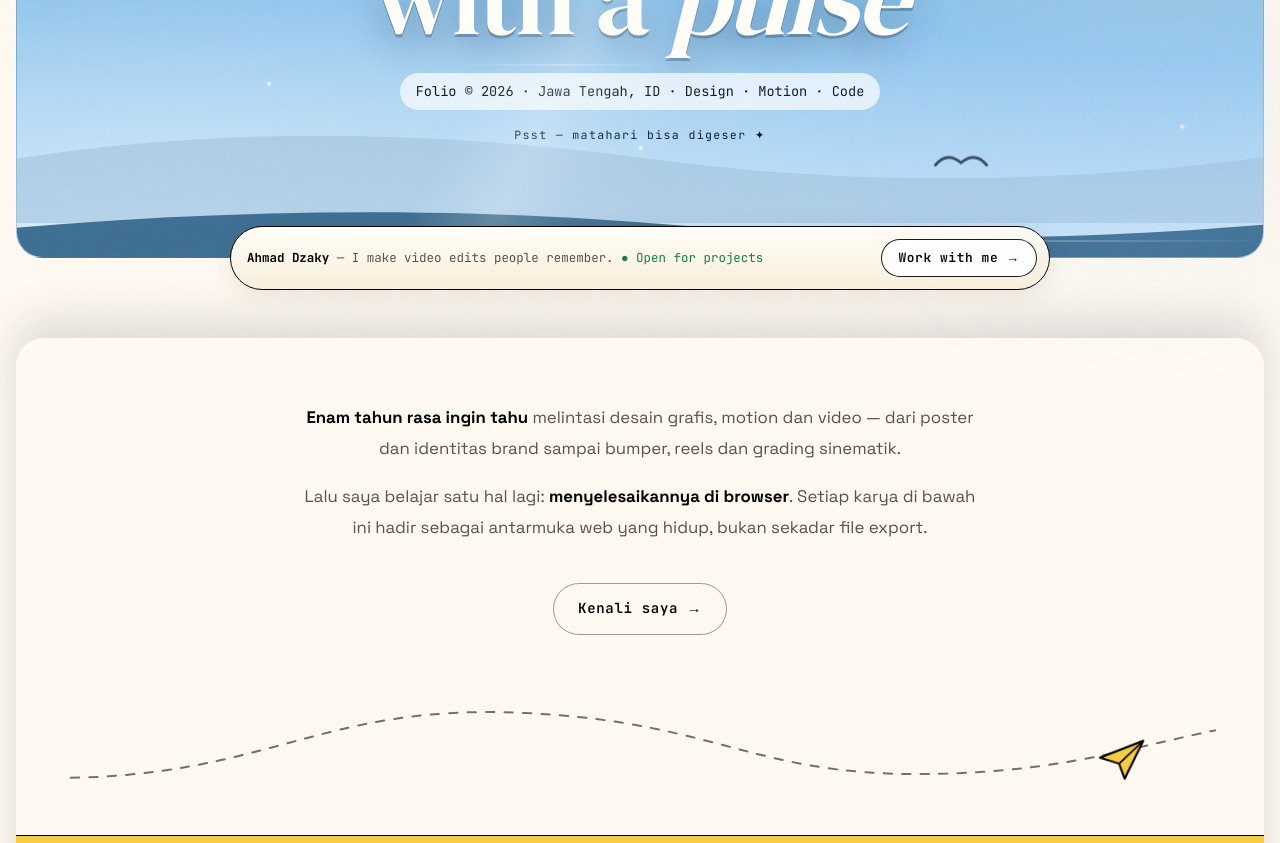
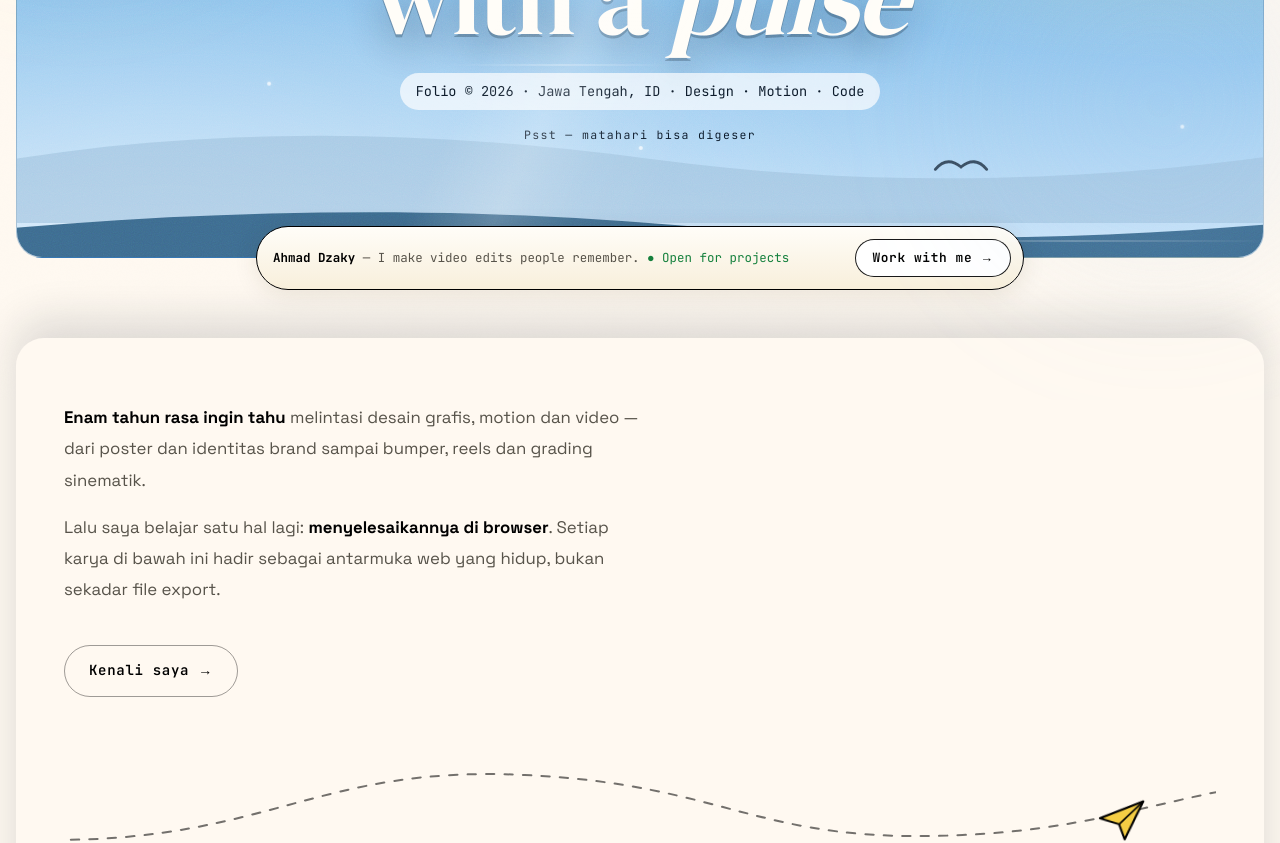
Before and after one commit to DzaKidz/PortfolioV2, a Next.js app: page / in a window 1280 px wide. Shown: the part 400-1243 px from the top of the page. Built offline with nearby package versions, Linux system fonts and the light colour scheme.

Commit message:
fix layout

```diff
--- a/app/home.module.css
+++ b/app/home.module.css
@@ -1089,7 +1089,7 @@
 .deckWrap {
   position: relative;
   z-index: 3;
-  max-width: 852px;
+  max-width: 800px;
   margin: calc(var(--space-8) * -1) auto 0;
   padding: 0 var(--space-4);
 }
@@ -1158,10 +1158,11 @@
   padding: var(--space-16) 0 var(--space-8);
 }
 
-.bioWrap {
-  max-width: 680px;
-  margin: 0 auto;
-  text-align: center;
+.bioGrid {
+  display: grid;
+  grid-template-columns: 1fr;
+  gap: var(--space-12);
+  align-items: center;
 }
 
 .bioCopy {
@@ -1169,6 +1170,7 @@
   font-size: 1.05rem;
   line-height: 1.85;
   color: var(--clr-text-muted);
+  max-width: 36rem;
 }
 
 .bioCopy strong {
--- a/lib/i18n.tsx
+++ b/lib/i18n.tsx
@@ -158,11 +158,11 @@ const id: Dict = {
     langLabel: "Pilih bahasa",
   },
   home: {
-    hello: "✳ Halo — Saya Dzaky ✳",
+    hello: " Halo — Saya Dzaky ",
     titleA: "Visuals",
     titleB: "pulse",
     skySub: "Folio © 2026 · Jawa Tengah, ID · Design · Motion · Code",
-    hint: "Psst — matahari bisa digeser ✦",
+    hint: "Psst — matahari bisa digeser",
     rotating: [
       "brand identities",
       "motion systems",
@@ -406,7 +406,7 @@ const en: Dict = {
     langLabel: "Choose language",
   },
   home: {
-    hello: "✳ Hello — I'm Dzaky ✳",
+    hello: " Hello — I'm Dzaky ",
     titleA: "Visuals",
     titleB: "pulse",
     skySub: "Folio © 2026 · Jakarta, ID · Design · Motion · Code",
```
